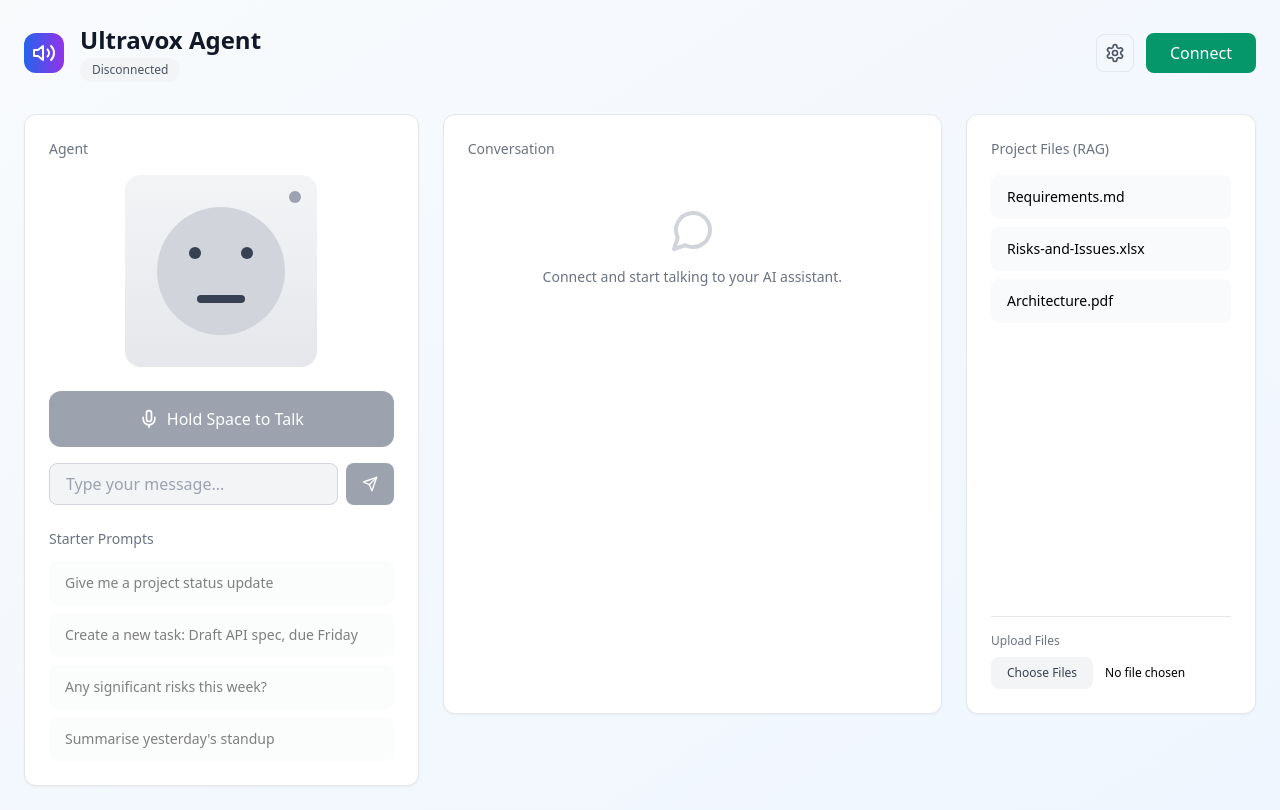
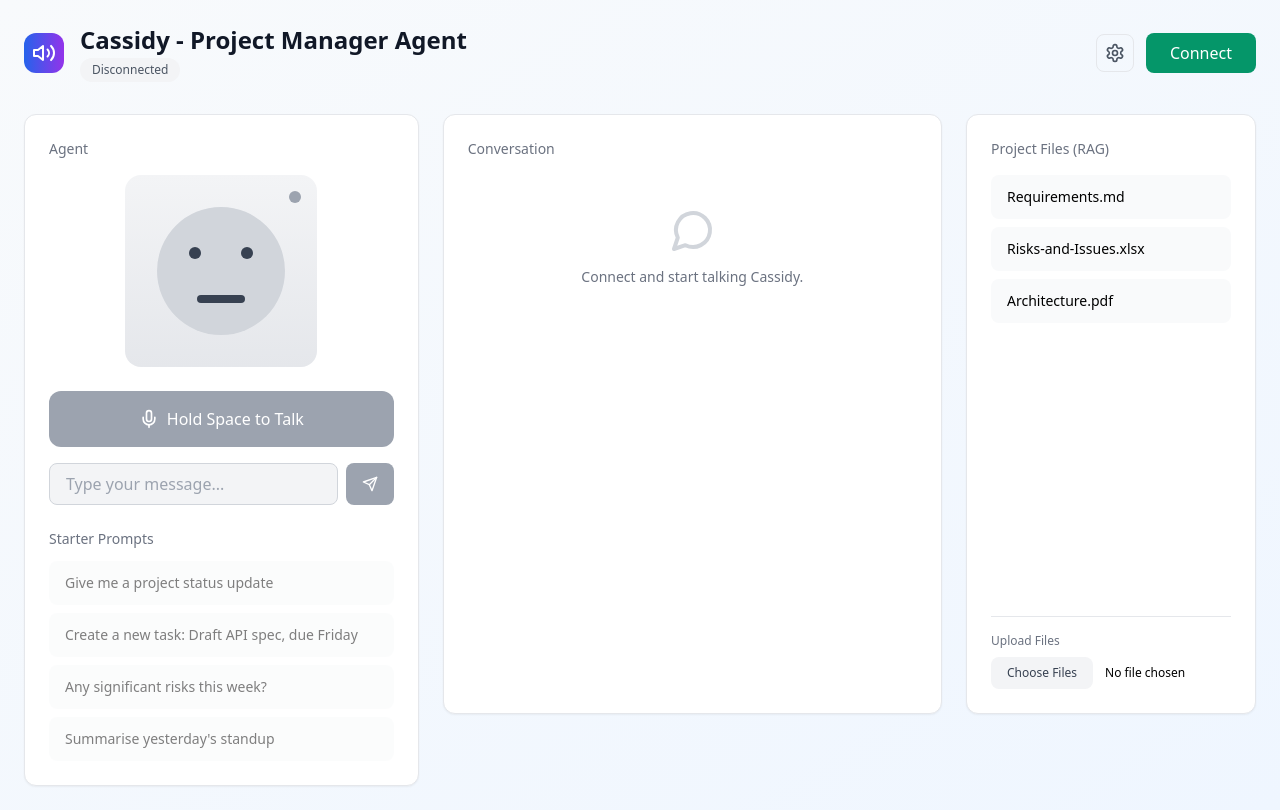
Before and after one commit to automate-build/ultravox-frontend, a React (Create React App) app: page / in a window 1280 px wide. Built offline with nearby package versions, Linux system fonts and the light colour scheme.

Commit message:
Update UltravoxVoiceAgent.js

```diff
--- a/src/UltravoxVoiceAgent.js
+++ b/src/UltravoxVoiceAgent.js
@@ -98,7 +98,7 @@
             setIsRecording(false);
             setIsProcessing(false);
             if (!conversation.length) {
-              addMessage('system', 'Connected to Ultravox voice agent. You can now speak or type messages.');
+              addMessage('system', 'Connected to Cassidy (Project Manager Agent). You can now speak or type messages.');
             }
             break;
           case 'listening':
@@ -288,7 +288,7 @@
               <Volume2 className="w-6 h-6 text-white" />
             </div>
             <div>
-              <h1 className="text-2xl font-bold text-gray-900">Ultravox Agent</h1>
+              <h1 className="text-2xl font-bold text-gray-900">Cassidy - Project Manager Agent</h1>
               <span className={`inline-block px-3 py-1 rounded-full text-xs font-medium ${getStatusColor()}`}>
                 {connectionStatus}
               </span>
@@ -453,7 +453,7 @@
                 {conversation.length === 0 ? (
                   <div className="text-center text-gray-500 text-sm mt-8">
                     <MessageCircle className="w-12 h-12 mx-auto mb-3 text-gray-300" />
-                    <p>Connect and start talking to your AI assistant.</p>
+                    <p>Connect and start talking Cassidy.</p>
                   </div>
                 ) : (
                   conversation.map((message) => (
```
